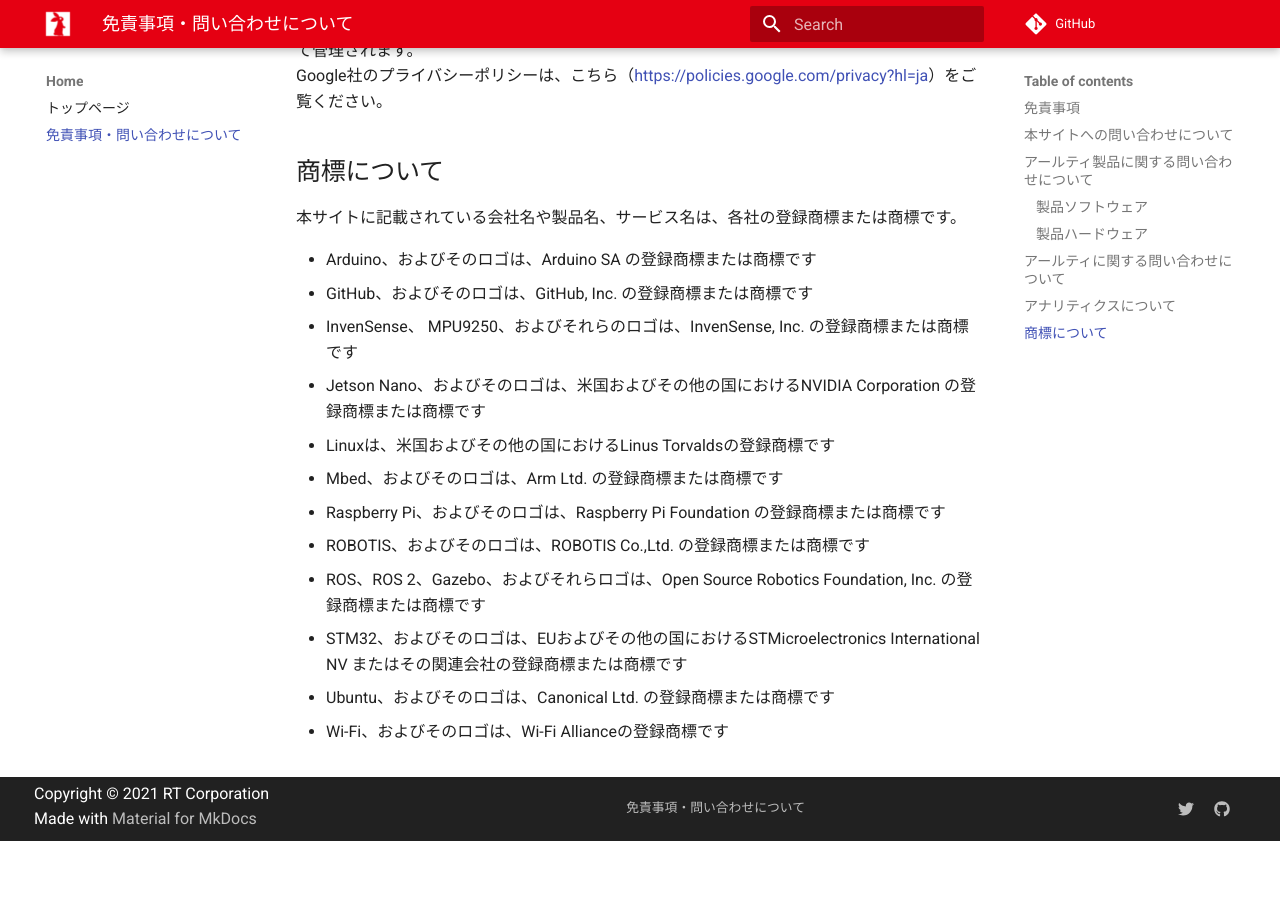
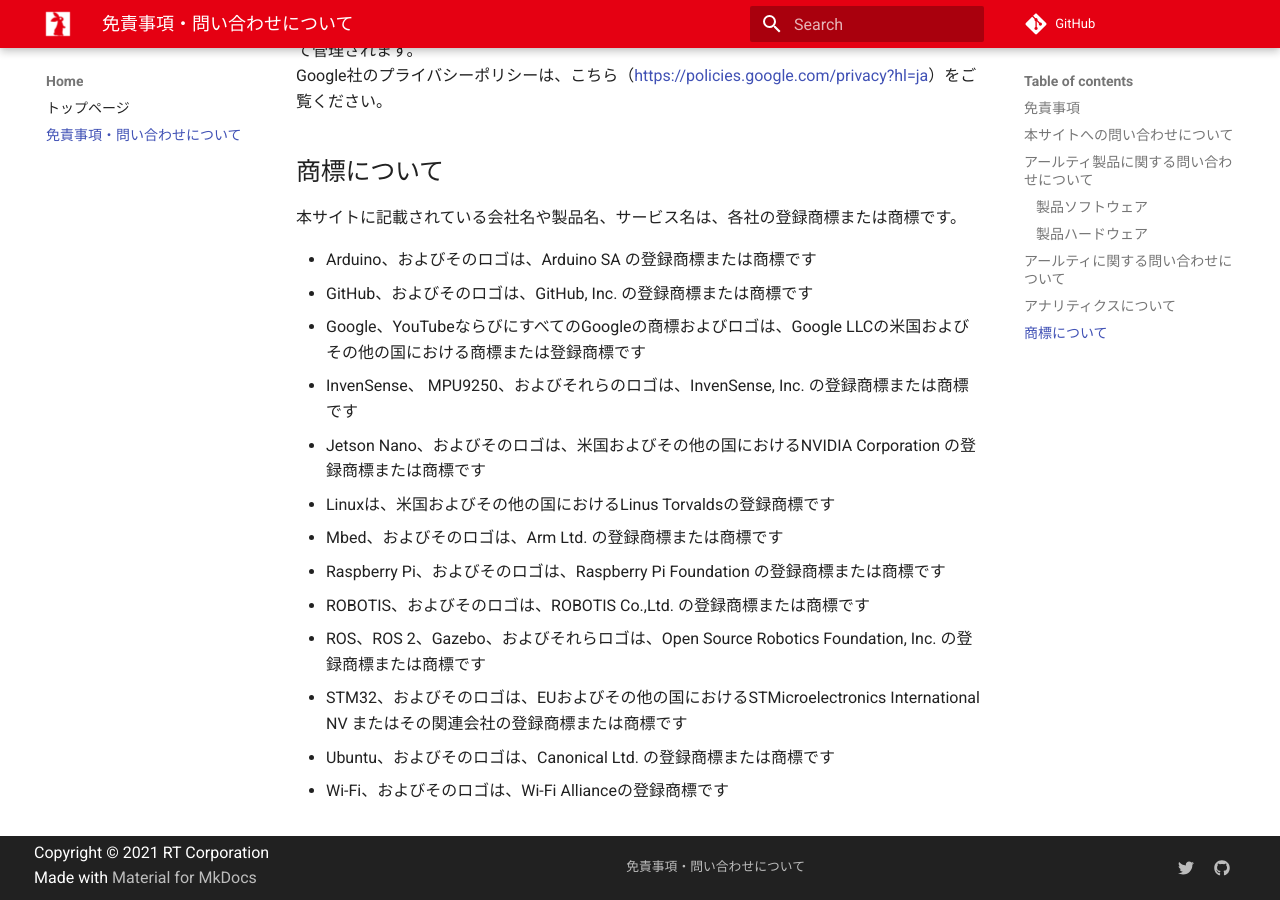
Before and after one commit to rt-net/tutorials, an MkDocs documentation site: the page built from docs/about.md, in a window 1280 px wide and 900 px high, scrolled down 1324 px. Built offline with MkDocs 1.6.1 and Material for MkDocs 9.7.7, drawn with Linux system fonts in a browser that asks for light colours; emoji names are drawn with the system emoji font; comment, search, counter and statistics services are not loaded; before the commit the page ends 2165 px from its top, so only the background shows below that.

Commit message:
Update docs/about.md. Google LLCの商標を追記
Co-authored-by: Daisuke Sato <daisuke.sato@rt-net.jp>

```diff
--- a/docs/about.md
+++ b/docs/about.md
@@ -48,6 +48,7 @@
 
 - Arduino、およびそのロゴは、Arduino SA の登録商標または商標です
 - GitHub、およびそのロゴは、GitHub, Inc. の登録商標または商標です
+- Google、YouTubeならびにすべてのGoogleの商標およびロゴは、Google LLCの米国およびその他の国における商標または登録商標です
 - InvenSense、 MPU9250、およびそれらのロゴは、InvenSense, Inc. の登録商標または商標です
 - Jetson Nano、およびそのロゴは、米国およびその他の国におけるNVIDIA Corporation の登録商標または商標です
 - Linuxは、米国およびその他の国におけるLinus Torvaldsの登録商標です
```
